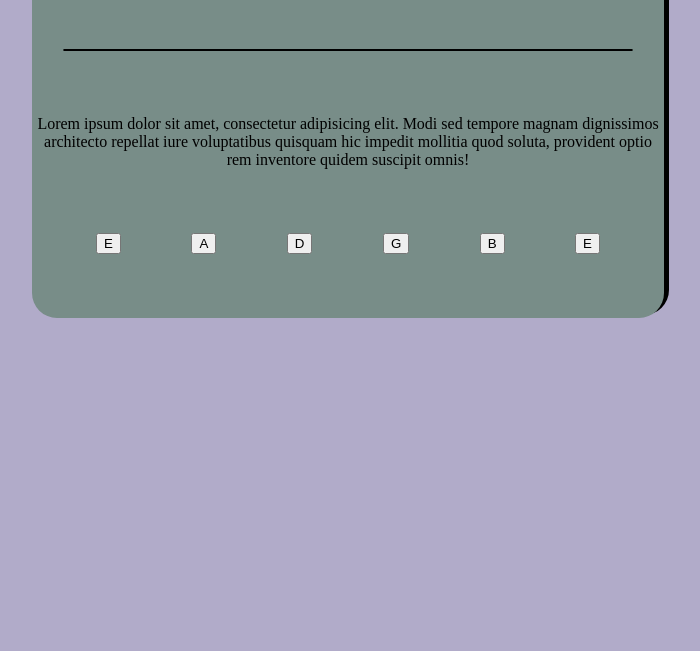
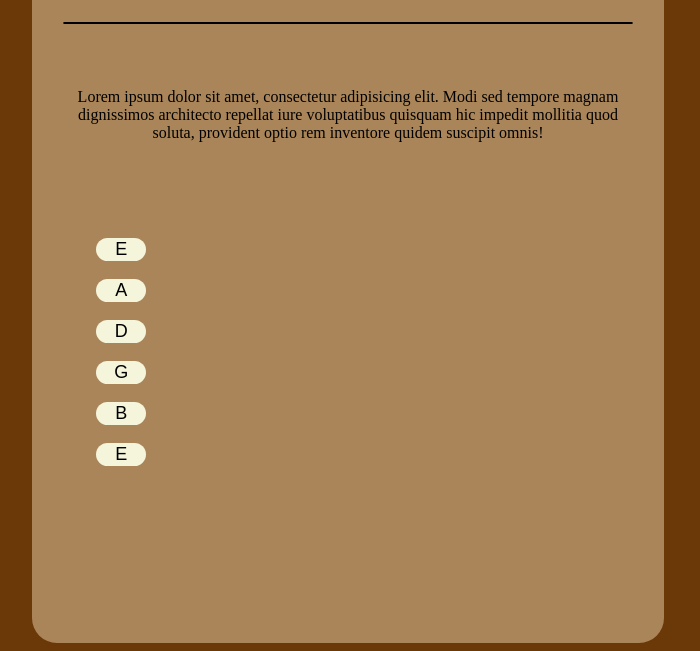
Before and after one commit to Phrosyne/guitar-tuner, a plain HTML site: page index.html in a window 1280 px wide. Shown: the part 149-800 px from the top of the page, without its empty margins (292-992 px from the left). Drawn offline with Linux system fonts and the light colour scheme; a web font is replaced by a local one.

Commit message:
Add files via upload
Added classic guitar background colors and fonts for the page. Imported favicon and audio plus adding buttons to actually trigger each string. Next step is to figure out button color plus make it prettier in general. Maybe fade out the audio too if I can figure that out.

```diff
--- a/index.html
+++ b/index.html
@@ -1,11 +1,11 @@
-<!DOCTYPE html>
 <html lang="en">
 
 <head>
     <meta charset="UTF-8">
     <meta name="viewport" content="width=device-width, initial-scale=1.0">
     <link rel="stylesheet" href="style.css">
-    <title>Drum Kit</title>
+    <link rel="icon" href="img/guitar-icon.png">
+    <title>Guitar Tuner</title>
 </head>
 
 <body>
@@ -13,18 +13,21 @@
         <h1>Guitar Tuner</h1>
         <hr>
         <div class="about">
-            <p>Lorem ipsum dolor sit amet, consectetur adipisicing elit. Modi sed tempore magnam dignissimos architecto repellat iure voluptatibus quisquam hic impedit mollitia quod soluta, provident optio rem inventore quidem suscipit omnis!</p>
+            <p>
+                Lorem ipsum dolor sit amet, consectetur adipisicing elit. Modi sed tempore magnam dignissimos architecto repellat iure voluptatibus quisquam hic impedit mollitia quod soluta, provident optio rem inventore quidem suscipit omnis!
+            </p>
         </div>
 
         <div class="keys">
-            <button class="btn">E</button>
-            <button class="btn">A</button>
-            <button class="btn">D</button>
-            <button class="btn">G</button>
-            <button class="btn">B</button>
-            <button class="btn">E</button>
+            <button class="btn" id="btn" onclick="clickLowE(); fadeOut();">E</button>
+            <button class="btn" onclick="clickA();">A</button>
+            <button class="btn" onclick="clickD();">D</button>
+            <button class="btn" onclick="clickG();">G</button>
+            <button class="btn" onclick="clickB();">B</button>
+            <button class="btn" onclick="clickHighE();">E</button>
         </div>
     </div>
+    <script src="main.js"></script>
 </body>
 
 </html>
--- a/main.js
+++ b/main.js
@@ -0,0 +1,29 @@
+function clickLowE() {
+    let music = new Audio("/audio/6th-string.m4a");
+    music.play();
+}
+
+function clickA() {
+    let music = new Audio("/audio/5th-string.m4a");
+    music.play();
+}
+
+function clickD() {
+    let music = new Audio("/audio/4th-string.m4a");
+    music.play();
+}
+
+function clickG() {
+    let music = new Audio("/audio/3rd-string.m4a");
+    music.play();
+}
+
+function clickB() {
+    let music = new Audio("/audio/2nd-string.m4a");
+    music.play();
+}
+
+function clickHighE() {
+    let music = new Audio("/audio/1st-string.m4a");
+    music.play();
+}
--- a/style.css
+++ b/style.css
@@ -1,19 +1,24 @@
+@import url("https://fonts.googleapis.com/css2?family=Playwrite+HU:wght@100..400&display=swap");
+
+@import url('https://fonts.googleapis.com/css2?family=Archivo+Black&family=Playwrite+HU:wght@100..400&display=swap');
+
 body {
-    background-color: #b1abc9;
+    background-color: rgb(107, 57, 7);
+    font-family: "Playwrite HU", 'Times New Roman';
     display: flex;
     justify-content: center;
 }
 
 .menu-background {
-    margin-top: 25px;
+
     border-radius: 25px;
-    background-color: #788d88;
+    background-color: rgba(240, 218, 180, 0.475);
     width: 50%;
-    box-shadow: 5px -3px black;
 }
 
 h1 {
     display: flex;
+    font-family: "Archivo Black", 'Times New Roman';
     justify-content: center;
     margin: 2em 0;
     width: 100%;
@@ -26,13 +31,22 @@ hr {
 }
 
 .about {
-    margin-top: 4em;
+    margin: 4em 2em;
     text-align: center;
 }
 
 .keys {
-    margin: 4em 4em;
+    margin: 6em 4em;
     display: flex;
     justify-content: space-between;
+    flex-direction: column;
+}
 
+button {
+    width: 10%;
+    margin-bottom: 1em;
+    border-radius: 25px;
+    border: 0;
+    font-size: large;
+    background-color: beige;
 }
```
